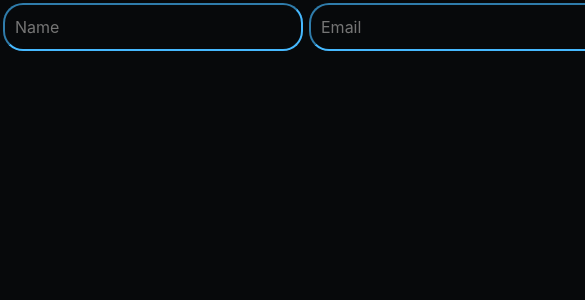
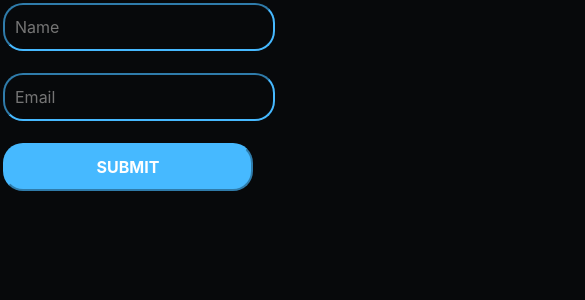
Before and after one commit to ihor-protsenko-theraven/ihor-protsenko-theraven.github.io, an Angular app: page / in a window 390 px wide. Shown: the top 300 px of the page, 585 px wide, since content can reach past the window. Built offline with nearby package versions, Linux system fonts and the light colour scheme.

Commit message:
add responsive

```diff
--- a/src/app/app.component.css
+++ b/src/app/app.component.css
@@ -17,7 +17,7 @@
   border-radius: 20px;
   outline: 3px solid transparent;
   transition: outline 0.2s, flex-basis 0.2s;
-  min-width: 300px;
+  min-width: 250px;
 }
 
 .form .form_input:hover,
@@ -31,7 +31,7 @@
   border-color: rgb(70 185 255 /1);
   padding: 10px;
   border-radius: 20px;
-  min-width: 300px;
+  min-width: 250px;
   background-color: rgb(70 185 255 / 1);
   color: #ffffff;
   text-transform: uppercase;
--- a/src/app/app.component.html
+++ b/src/app/app.component.html
@@ -1,5 +1,5 @@
 <div class="nft-form">
-<form class="form" [formGroup]="form" (submit)="onSubmit()">
+<form class="form form-inline" [formGroup]="form" (submit)="onSubmit()">
 
   <div class="form-group">
         <input  class="form_input"type="text"placeholder="Name"
```
Also changed, not shown: 3 other files (tests, documents, lock files or other folders).
